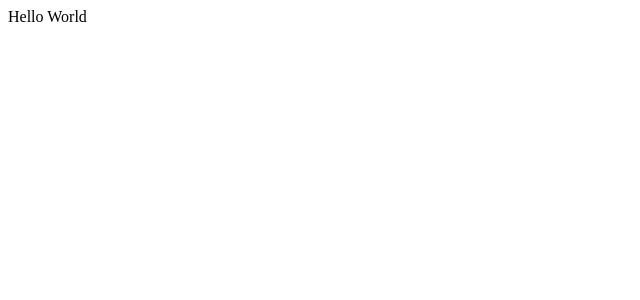
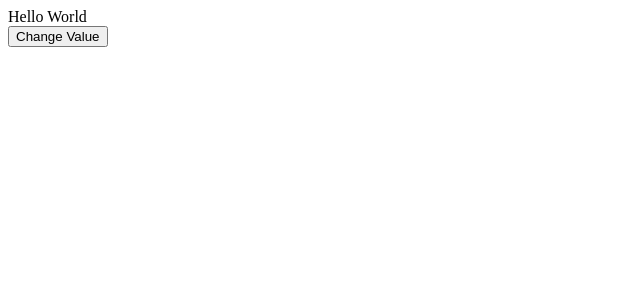
Before and after one commit to xeaptest/-my-first-static-web-app, an Angular app: page / in a window 1280 px wide. Shown: the top 300 px of the page, without its empty margins (0-640 px from the left). Built offline with nearby package versions, Linux system fonts and the light colour scheme.

Commit message:
changes for azure function

```diff
--- a/src/app/app.component.ts
+++ b/src/app/app.component.ts
@@ -1,9 +1,43 @@
 import { Component } from '@angular/core';
+import { HttpClient, HttpHeaders } from '@angular/common/http';
 
 @Component({
   selector: 'app-root',
-  template: `<div>Hello {{value}}</div>`,
+  template: `
+    <div>Hello {{ value }}</div>
+    <button (click)="changeValue()">Change Value</button>
+    <div *ngIf="errorMessage" class="error">{{ errorMessage }}</div>
+  `,
+  styles: [`
+    .error {
+      color: red;
+      margin-top: 20px;
+    }
+  `]
 })
 export class AppComponent {
   value = 'World';
+  errorMessage: string = '';
+
+  constructor(private http: HttpClient) {}
+
+  changeValue() {
+    const url = 'https://oneclickvouchertest.azurewebsites.net/functions-ext/api/v1/login';
+    const body = { username: 'user', password: 'pass' };
+    const headers = new HttpHeaders({
+      'Ocp-Apim-Subscription-Key': 'Y6BvR0SyIvsCPF7R33RR3ffcPSVEf3nRv8XTQWAo2pHyAzFuz4POeQ==',
+      'Content-Type': 'application/json',
+      'Accept': 'application/json'
+    });
+
+    this.http.post(url, body).subscribe(
+      response => {
+        this.value = 'abcdef';
+        this.errorMessage = '';
+      },
+      error => {
+        this.errorMessage = `Error: ${error.message}`;
+      }
+    );
+  }
 }
--- a/src/app/app.module.ts
+++ b/src/app/app.module.ts
@@ -1,11 +1,12 @@
 import { BrowserModule } from "@angular/platform-browser";
 import { NgModule } from "@angular/core";
+import { HttpClientModule } from '@angular/common/http';
 
 import { AppComponent } from "./app.component";
 
 @NgModule({
   declarations: [AppComponent],
-  imports: [BrowserModule],
+  imports: [BrowserModule, HttpClientModule],
   bootstrap: [AppComponent]
 })
 export class AppModule {}
```
